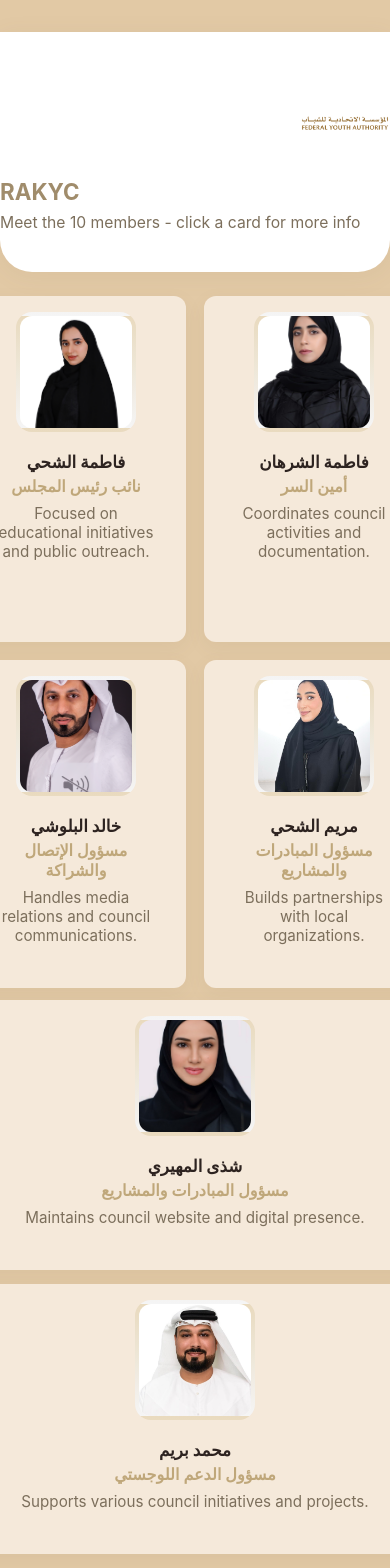
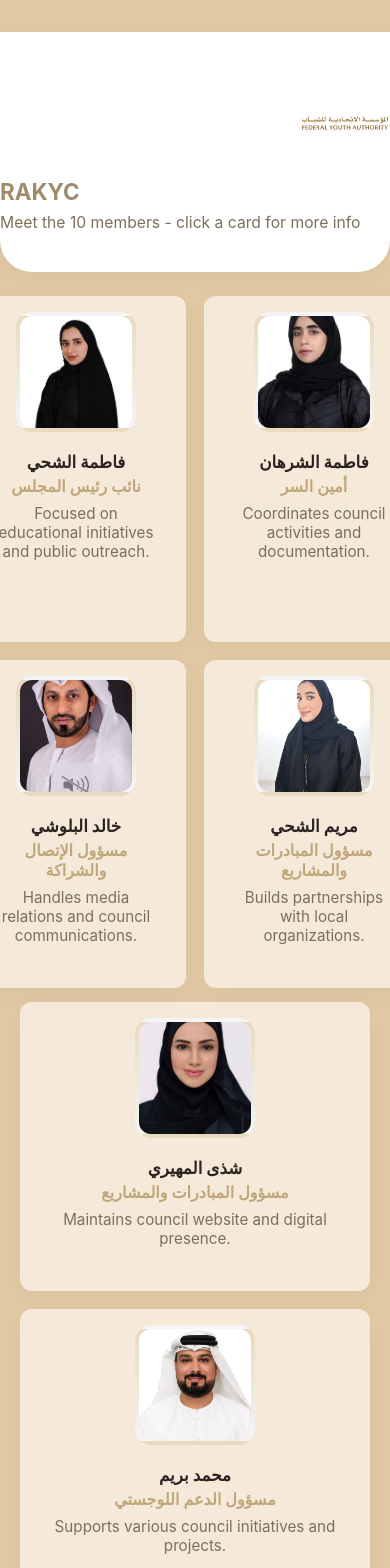
Before and after one commit to 5llifa/RAKYC, a React (Vite) app: page / in a window 390 px wide. Shown: the top 1568 px of the page. Built offline with nearby package versions, Linux system fonts and the light colour scheme.

Commit message:
update phone 1

```diff
--- a/src/index.css
+++ b/src/index.css
@@ -120,15 +120,30 @@ body{margin:0;font-family:Inter,system-ui,-apple-system,Segoe UI,Roboto,'Helveti
   .header-text .lead {
     font-size: 0.98rem;
   }
-  .cards-row-bottom {
-    flex-direction: column;
-    gap: 14px;
-    align-items: stretch;
-    margin-top: 12px;
+  .cards-bg {
+    padding-left: 8px;
+    padding-right: 8px;
   }
   .cards-grid {
-    gap: 12px;
+    display: grid;
+    grid-template-columns: 1fr;
+    gap: 18px;
     margin-top: 14px;
+    width: 100%;
+  }
+  .cards-row-bottom {
+    display: flex;
+    flex-direction: column;
+    gap: 18px;
+    align-items: stretch;
+    margin-top: 14px;
+    width: 100%;
+  }
+  .member-card {
+    margin: 0 auto;
+    width: 100%;
+    max-width: 350px;
+    min-width: 0;
   }
 }
 
```
